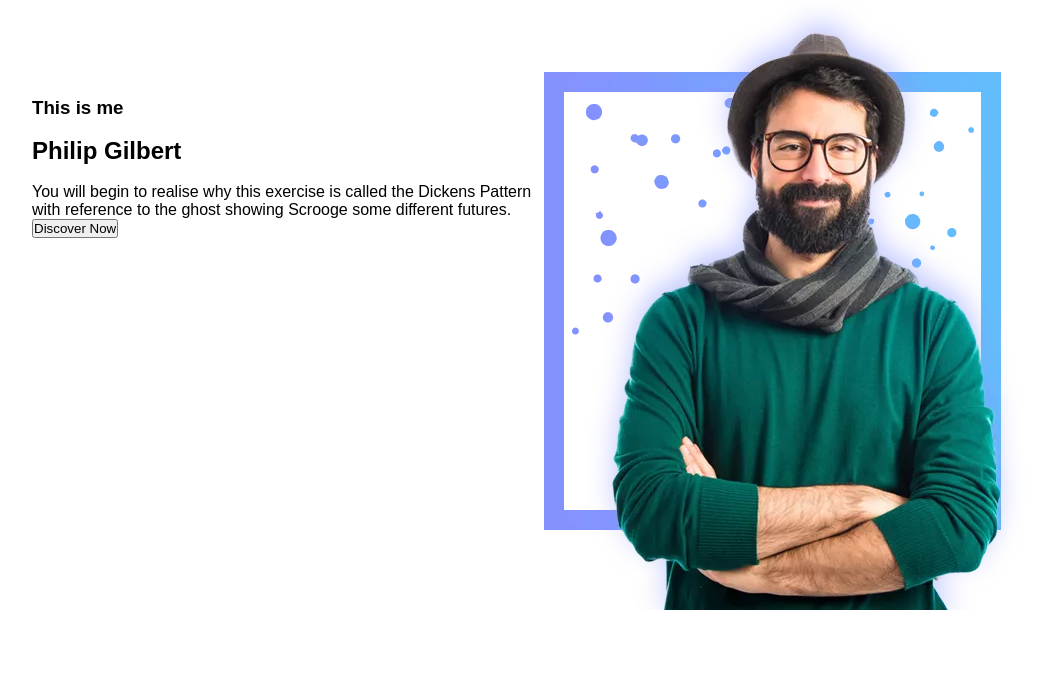
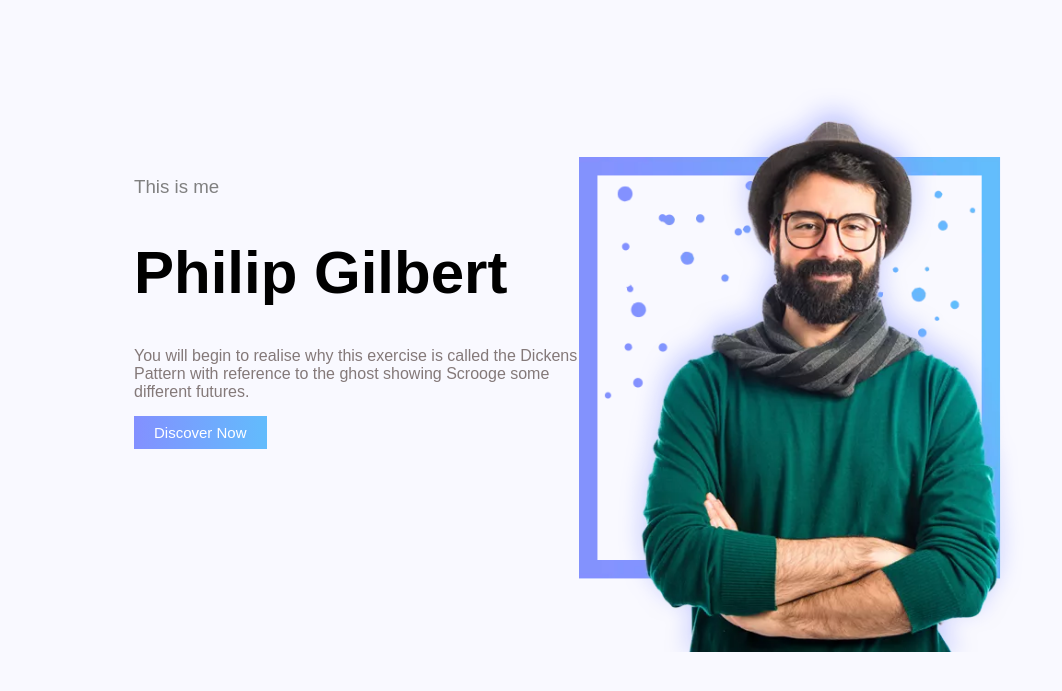
Before and after one commit to redwanpp/my-portfolio, a plain HTML site: page index.html in a window 1280 px wide. Shown: the part 77-768 px from the top of the page, without its empty margins (96-1158 px from the left). Drawn offline with Linux system fonts and the light colour scheme.

Commit message:
Section1 completed

```diff
--- a/index.html
+++ b/index.html
@@ -25,20 +25,18 @@
     </header>
     <!-- Header end -->
     <!-- section 1 -->
-    <section>
-      <div class="about-me">
+    <section class="section1">
+      <div class="me">
         <h3>This is me</h3>
-        <br />
         <h1>Philip Gilbert</h1>
-        <br />
         <p>
           You will begin to realise why this exercise is called the Dickens
           Pattern with reference to the ghost showing Scrooge some different
           futures.
         </p>
-        <button class="Discover-btn">Discover Now</button>
+        <button class="discover-btn">Discover Now</button>
       </div>
-      <div>
+      <div class="my-img1">
         <img src="images/hero-img.png.webp" alt="" />
       </div>
     </section>
--- a/style.css
+++ b/style.css
@@ -48,14 +48,60 @@ header .nav {
   color: #8593ff;
 }
 
-section {
+.section1 {
+  background-color: #f9f9ff;
   width: 100%;
   height: 750px;
   display: flex;
+  justify-content: space-between;
+  align-items: center;
 }
 
-.about-me {
-  width: 40%;
-  margin-left: 10%;
-  margin-top: 100px;
+.me,
+.my-img1 {
+  width: 50%;
 }
+
+.me {
+  margin-left: 230px;
+  margin-bottom: 120px;
+}
+
+.my-img1 {
+  margin-right: 160px;
+}
+
+.my-img1 img {
+  height: auto;
+  max-width: 100%;
+}
+
+.me h3 {
+  color: gray;
+  font-weight: normal;
+}
+
+.me h1 {
+  font-size: 60px;
+  padding: 40px 0;
+}
+
+.me p {
+  color: rgb(132, 121, 121);
+  font-weight: 300;
+}
+
+.discover-btn {
+  padding: 8px 20px;
+  background-image: linear-gradient(to right, #8390ff, #62bcfc);
+  outline: none;
+  border: none;
+  margin-top: 15px;
+  color: white;
+  font-size: 15px;
+}
+
+.discover-btn:hover {
+  box-shadow: 5px 10px 30px rgba(132, 132, 234, 0.6);
+  transition: all 0.5s ease-in;
+}
```
